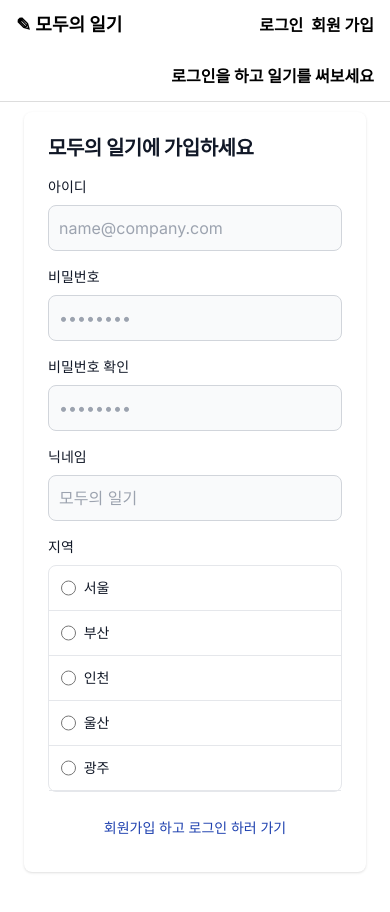
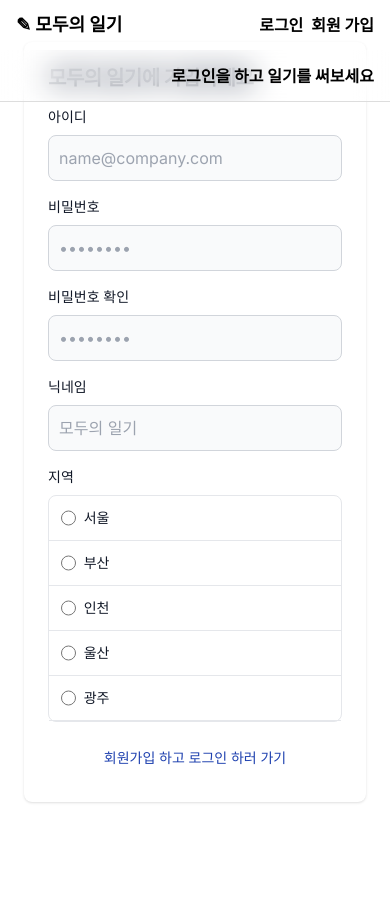
Before and after one commit to LeeSeungjae00/modoo-diary, a Next.js app: page /auth/signup in a window 390 px wide. Shown: the top 912 px of the page. After the commit the page ends 844 px from the top, so only its background shows below. Built offline with nearby package versions, Linux system fonts and the light colour scheme.

Commit message:
:lipstick: 회원가입 로그인 처럼 가운대 정렬 폼 layout 생성 후 적용

```diff
--- /dev/null
+++ b/src/app/auth/layout.tsx
@@ -0,0 +1,6 @@
+import CenterFormLayout from "@/layout/centerFormLayout";
+import React from "react";
+
+export default function Layout({ children }: { children: React.ReactNode }) {
+  return <CenterFormLayout>{children}</CenterFormLayout>;
+}
--- a/src/app/auth/login/page.tsx
+++ b/src/app/auth/login/page.tsx
@@ -37,8 +37,6 @@ export default function SignIn() {
   }
 
   return (
-    <div className="flex flex-col items-center justify-center px-6 py-28 mx-auto min-h-screen lg:py-0">
-      <div className="w-full bg-white rounded-lg shadow dark:border md:mt-0 sm:max-w-md xl:p-0 dark:bg-gray-800 dark:border-gray-700">
     <div className="p-6 space-y-4 md:space-y-6 sm:p-8">
       <h1 className="text-xl font-bold leading-tight tracking-tight text-gray-900 md:text-2xl dark:text-white">
         모두의 일기에 로그인 하세요
@@ -67,9 +65,7 @@ export default function SignIn() {
           />
         </div>
         {errors.loginId && (
-              <InputAlert
-                message={errors.loginId.message as string}
-              ></InputAlert>
+          <InputAlert message={errors.loginId.message as string}></InputAlert>
         )}
         <div>
           <Label htmlFor="password">비밀번호</Label>
@@ -88,9 +84,7 @@ export default function SignIn() {
           />
         </div>
         {errors.password && (
-              <InputAlert
-                message={errors.password.message as string}
-              ></InputAlert>
+          <InputAlert message={errors.password.message as string}></InputAlert>
         )}
         <div className="flex items-center justify-between">
           <div className="flex items-start">
@@ -132,7 +126,5 @@ export default function SignIn() {
         </p>
       </form>
     </div>
-      </div>
-    </div>
   );
 }
--- a/src/app/auth/signup/page.tsx
+++ b/src/app/auth/signup/page.tsx
@@ -36,8 +36,6 @@ export default function SignUp() {
   }
 
   return (
-    <div className="flex flex-col items-center justify-center px-6 py-28 mx-auto min-h-screen lg:py-0 ">
-      <div className="w-full bg-white rounded-lg shadow dark:border md:mt-0 sm:max-w-md xl:p-0 dark:bg-gray-800 dark:border-gray-700">
     <div className="p-6 space-y-4 md:space-y-6 sm:p-8">
       <h1 className="text-xl font-bold leading-tight tracking-tight text-gray-900 md:text-2xl dark:text-white">
         모두의 일기에 가입하세요
@@ -66,9 +64,7 @@ export default function SignUp() {
           />
         </div>
         {errors.loginId && (
-              <InputAlert
-                message={errors.loginId.message as string}
-              ></InputAlert>
+          <InputAlert message={errors.loginId.message as string}></InputAlert>
         )}
         <div>
           <Label htmlFor="password">비밀번호</Label>
@@ -87,9 +83,7 @@ export default function SignUp() {
           />
         </div>
         {errors.password && (
-              <InputAlert
-                message={errors.password.message as string}
-              ></InputAlert>
+          <InputAlert message={errors.password.message as string}></InputAlert>
         )}
         <div>
           <Label htmlFor="passwordConfirmation">비밀번호 확인</Label>
@@ -99,9 +93,7 @@ export default function SignUp() {
               validate: {
                 matchPreviousPassword: (value) => {
                   const { password } = getValues();
-                      return (
-                        password === value || "비밀번호가 일치하지 않습니다"
-                      );
+                  return password === value || "비밀번호가 일치하지 않습니다";
                 },
               },
             })}
@@ -127,9 +119,7 @@ export default function SignUp() {
           />
         </div>
         {errors.nickName && (
-              <InputAlert
-                message={errors.nickName.message as string}
-              ></InputAlert>
+          <InputAlert message={errors.nickName.message as string}></InputAlert>
         )}
         <div>
           <Label htmlFor="region">지역</Label>
@@ -184,9 +174,7 @@ export default function SignUp() {
           ></Radio>
         </div>
         {errors.region && (
-              <InputAlert
-                message={errors.region.message as string}
-              ></InputAlert>
+          <InputAlert message={errors.region.message as string}></InputAlert>
         )}
         <button
           type="submit"
@@ -197,7 +185,5 @@ export default function SignUp() {
         {errorMessage && <InputAlert message={errorMessage}></InputAlert>}
       </form>
     </div>
-      </div>
-    </div>
   );
 }
--- /dev/null
+++ b/src/layout/centerFormLayout.tsx
@@ -0,0 +1,15 @@
+import React from "react";
+
+export default function CenterFormLayout({
+  children,
+}: {
+  children: React.ReactNode;
+}) {
+  return (
+    <div className="flex flex-col items-center justify-center px-6 py-28 mx-auto min-h-screen lg:py-0 ">
+      <div className="w-full bg-white rounded-lg shadow dark:border md:mt-0 sm:max-w-md xl:p-0 dark:bg-gray-800 dark:border-gray-700">
+        {children}
+      </div>
+    </div>
+  );
+}
```
Lines whose indentation alone changed are shown as unchanged.
